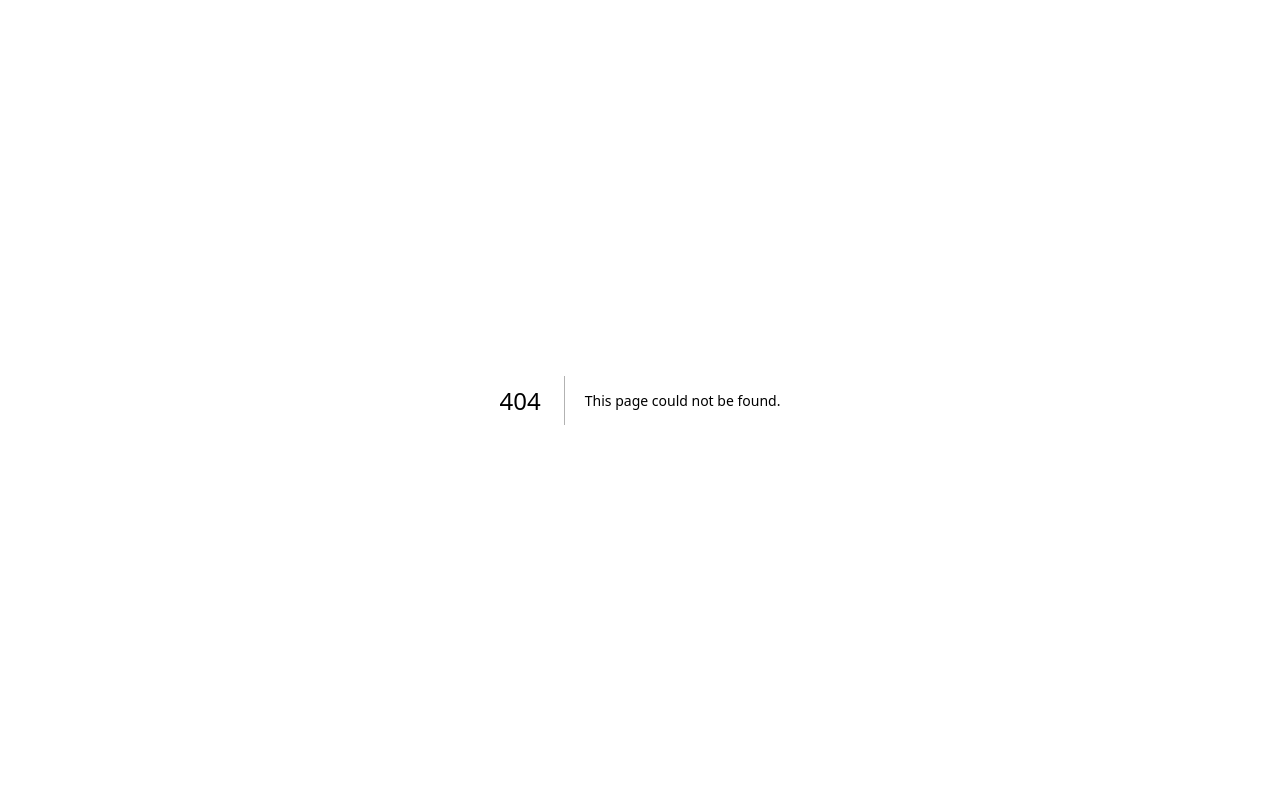
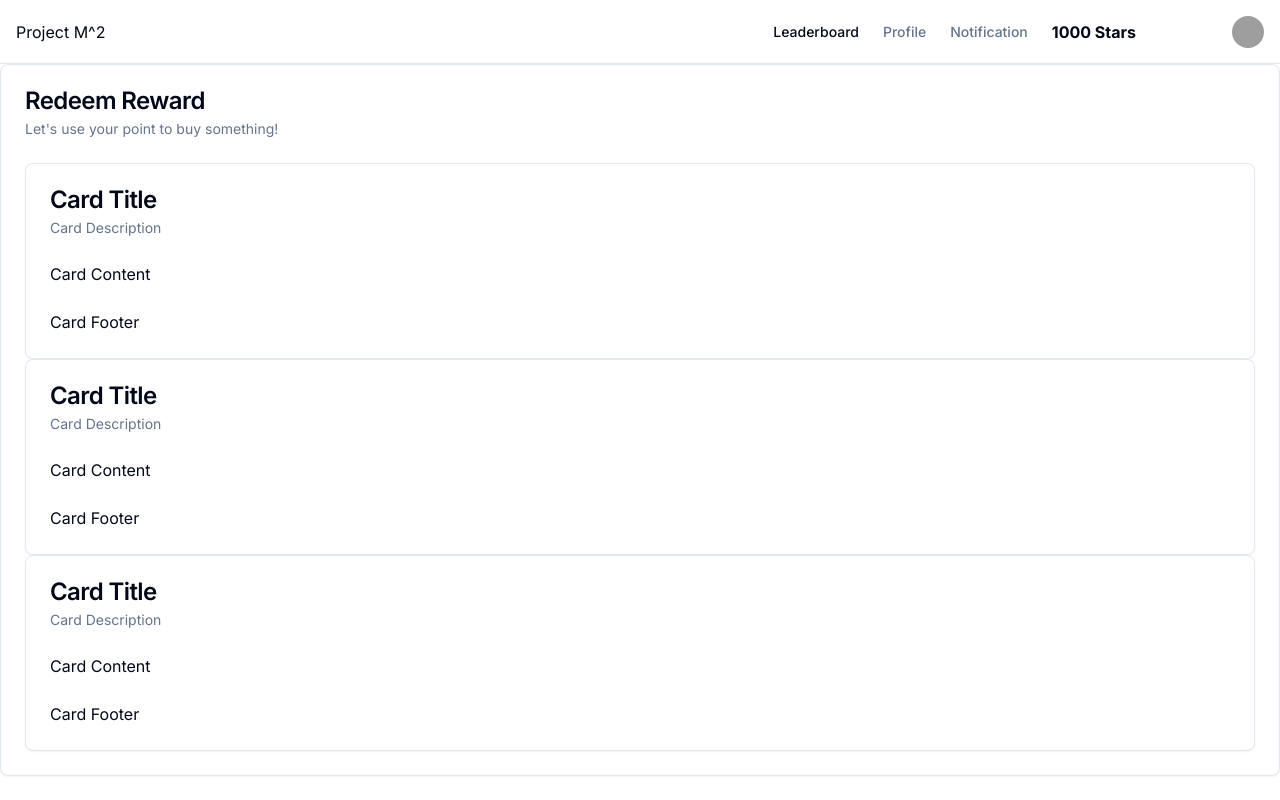
Before and after one commit to cfghk23/Team-5, a Next.js app in the folder frontEnd/my-app/: page /student/redeem in a window 1280 px wide. Before the commit this address had no page. Built offline with nearby package versions, Linux system fonts and the light colour scheme; grey boxes are pictures that could not be loaded.

Commit message:
pushpushpush

```diff
--- /dev/null
+++ b/frontEnd/my-app/src/app/student/redeem/page.js
@@ -0,0 +1,65 @@
+import {
+    Card,
+    CardContent,
+    CardDescription,
+    CardFooter,
+    CardHeader,
+    CardTitle,
+  } from "@/components/ui/card"
+import ProfileCard from "../comps/profile-card";
+import { StudentNavBar } from "../comps/studentNavBar";
+
+
+export default function Redeem() {
+    return (<>
+    <StudentNavBar />
+    <div className=" grid grid-flow-col">
+    <Card>
+        <CardHeader>
+            <CardTitle>Redeem Reward</CardTitle>
+            <CardDescription>Let's use your point to buy something!</CardDescription>
+        </CardHeader>
+        <CardContent>
+            <div className="grid grid-col-4">
+            <Card className="grid-flow-col">
+                <CardHeader>
+                    <CardTitle>Card Title</CardTitle>
+                    <CardDescription>Card Description</CardDescription>
+                </CardHeader>
+                <CardContent>
+                    <p>Card Content</p>
+                </CardContent>
+                <CardFooter>
+                    <p>Card Footer</p>
+                </CardFooter>
+            </Card>
+            <Card className="grid-flow-col">
+                <CardHeader>
+                    <CardTitle>Card Title</CardTitle>
+                    <CardDescription>Card Description</CardDescription>
+                </CardHeader>
+                <CardContent>
+                    <p>Card Content</p>
+                </CardContent>
+                <CardFooter>
+                    <p>Card Footer</p>
+                </CardFooter>
+            </Card>
+            <Card className="grid-flow-col">
+                <CardHeader>
+                    <CardTitle>Card Title</CardTitle>
+                    <CardDescription>Card Description</CardDescription>
+                </CardHeader>
+                <CardContent>
+                    <p>Card Content</p>
+                </CardContent>
+                <CardFooter>
+                    <p>Card Footer</p>
+                </CardFooter>
+            </Card>
+            </div>
+        </CardContent>
+    </Card>
+    </div>
+    </>)
+}
```
